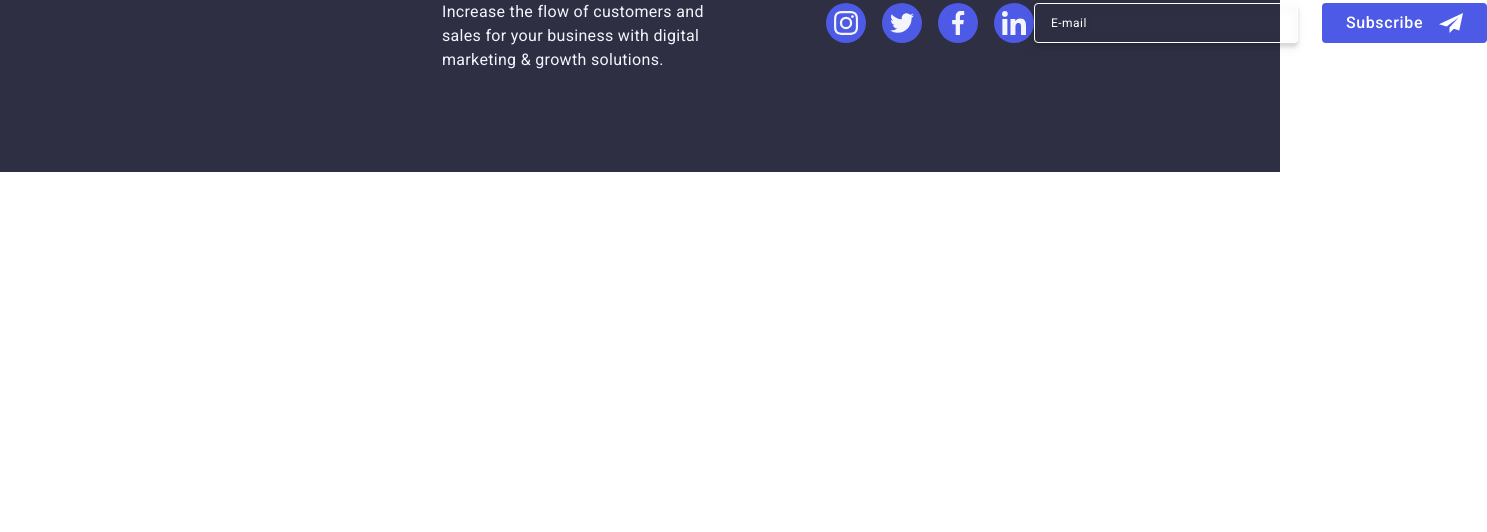
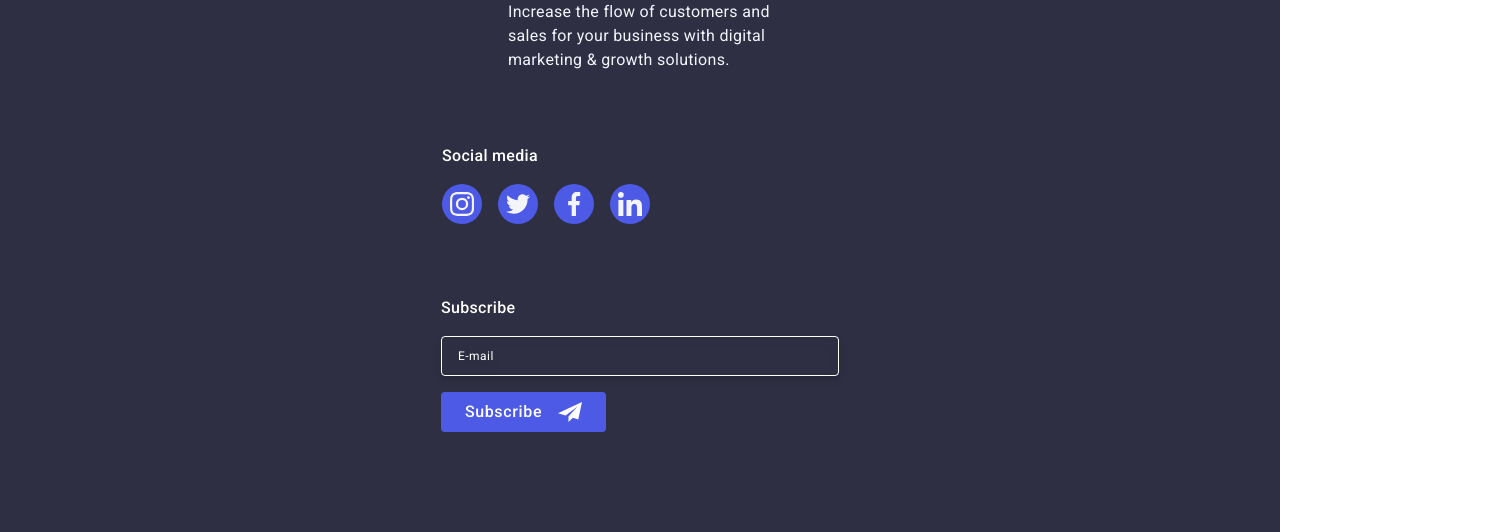
Before and after one commit to anastasiia1polivesa/goit-markup-hw-06, a plain HTML site: page index.html in a window 1280 px wide. Shown: the part 4686-5218 px from the top of the page, 1487 px wide, since content can reach past the window. Before the commit the page ends 4858 px from the top, so only its background shows below. Drawn offline with nearby package versions, Linux system fonts and the light colour scheme.

Commit message:
updated foot

```diff
--- a/css/styles.css
+++ b/css/styles.css
@@ -411,7 +411,6 @@ link {
 
 .customer-title {
   color: var(--accentcolor);
-  text-align: center;
   font-weight: 700;
   margin-bottom: 72px;
   font-size: 36px;
@@ -462,27 +461,35 @@ link {
 .footer {
   background-color: var(--accentcolor);
   padding: 100px 0;
+
 }
 
 .footeer-logo {
   display: inline-block;
-  margin-bottom: 16px;
+  align-items: center;
+  margin-bottom: 18px;
+  /* margin-bottom: 16px; */
 }
 .footer-text {
   line-height: 1.5;
   color: #f4f4fd;
   letter-spacing: 0.02em;
   display: flex;
+  justify-content: center;
+  align-items: center;
   width: 264px;
+  margin-bottom: 72px;
 }
 
 .footer-container {
   display: flex;
-  align-items: baseline;
+  flex-direction: column;
+  align-items: center;
+  /* align-items: baseline; */
 }
 
 .logo-foot {
-  margin-right: 120px;
+  /* margin-right: 120px; */
 }
 
 .footer-headline {
@@ -519,6 +526,7 @@ link {
 }
 .footer-media {
   margin-right: auto;
+  margin-bottom: 72px;
 }
 
 .subscribe-title {
@@ -532,10 +540,13 @@ link {
 }
 .footer-form {
   display: flex;
-  gap: 24px;
+  flex-direction: column;
+  /* gap: 24px; */
+  gap: 16px;
 }
 .sub-input {
-  width: 264px;
+  /* width: 264px; */
+  width: 398px;
   height: 40px;
   border-radius: 4px;
   border: 1px solid #ffffff;
@@ -552,7 +563,8 @@ link {
   color: #ffffff;
 }
 .input-btn {
-  min-width: 165px;
+  /* min-width: 165px; */
+  width: 165px;
   height: 40px;
   display: flex;
   justify-content: center;
```
